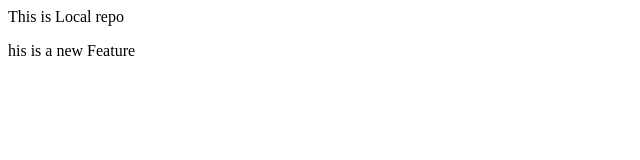
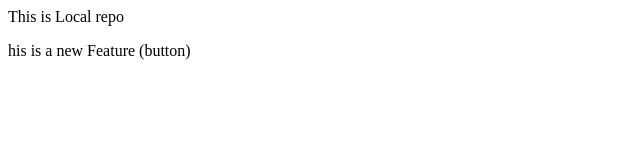
Before and after one commit to PranayMaiti/LocalRepo, a plain HTML site: page index.html in a window 1280 px wide. Shown: the full height of the page, 0-640 px from the left. Drawn offline with Linux system fonts and the light colour scheme.

```diff
--- a/index.html
+++ b/index.html
@@ -1,2 +1,2 @@
 <p> This is Local repo</p>
-<p> his is a new Feature</p>
+<p> his is a new Feature (button)</p>
```
